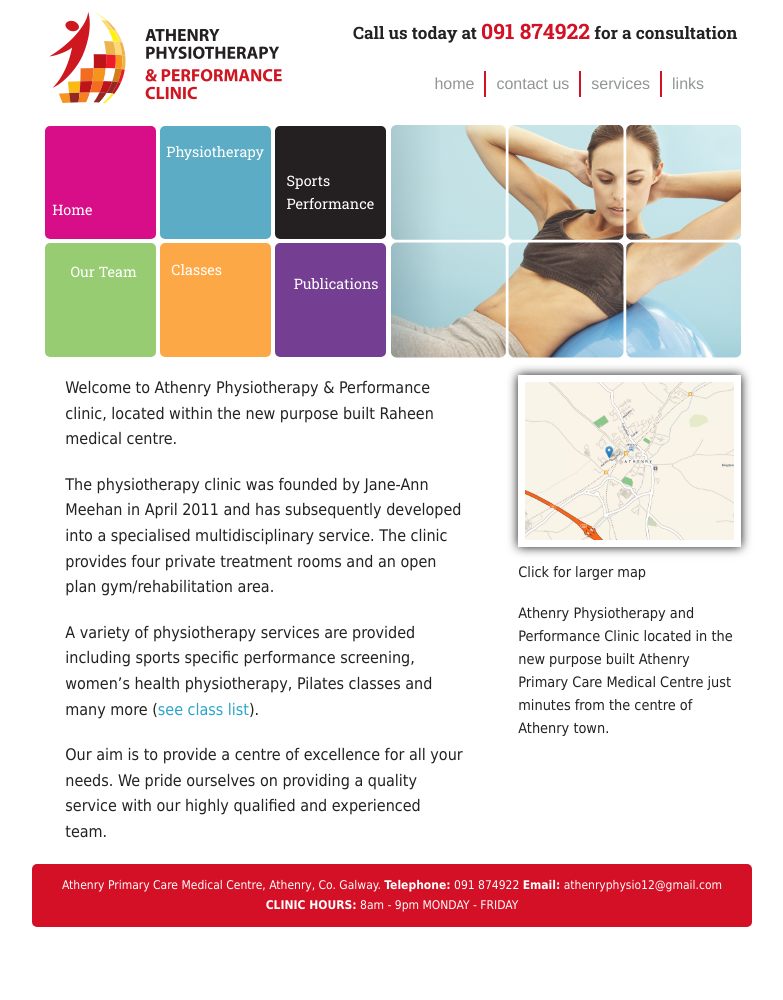
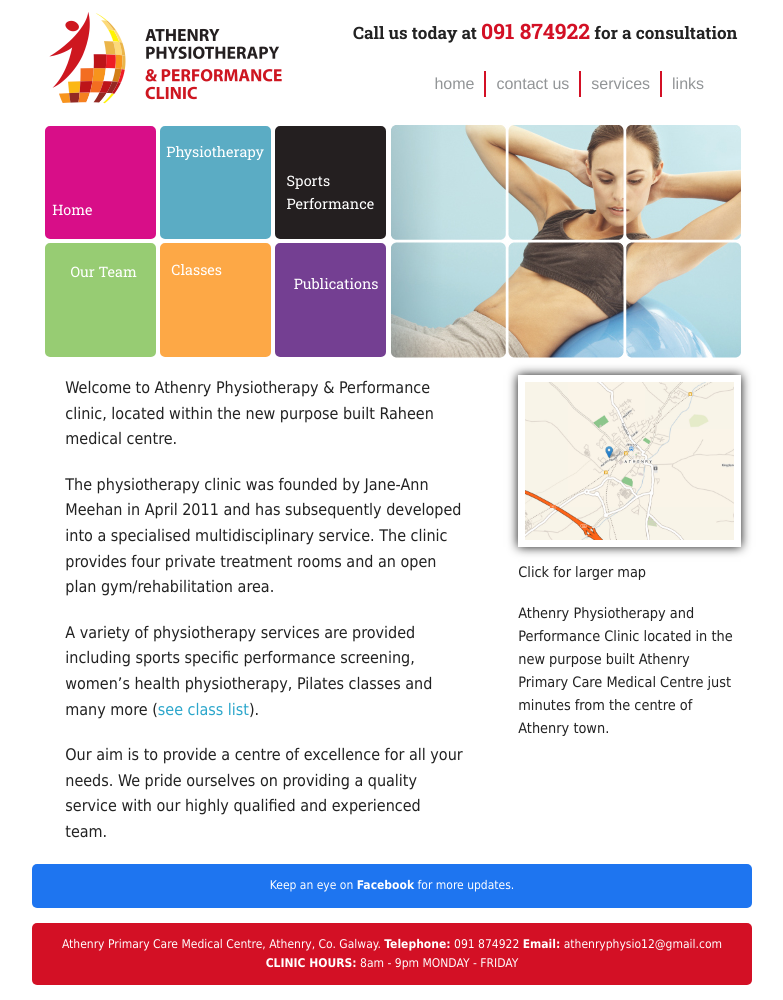
Before and after one commit to alanburke/athenryphysio, a Jekyll site: the page built from _posts/0001-01-01-index.md, in a window 1280 px wide. Shown: the whole page, without its empty margins (248-1031 px from the left). Built offline with Jekyll 4.4.1, drawn with Linux system fonts in a browser that asks for light colours; nearby versions of some CDN libraries; Markdown is read by kramdown in place of the engine named in the settings; before the commit the page ends 942 px from its top, so only the background shows below that.

Commit message:
Add Subfooter section with Faceboook link

```diff
--- a/_layouts/default.html
+++ b/_layouts/default.html
@@ -46,6 +46,8 @@
 
    {{ content }}
 
+  <div class="subfooter"><p>Keep an eye on <strong><a href="https://www.facebook.com/AthenryPhysioPerformanceClinic">Facebook</a></strong> for more updates.</p> </div>
+
   <footer>
     {% capture footer %}
     {% include footer.md %}
```
